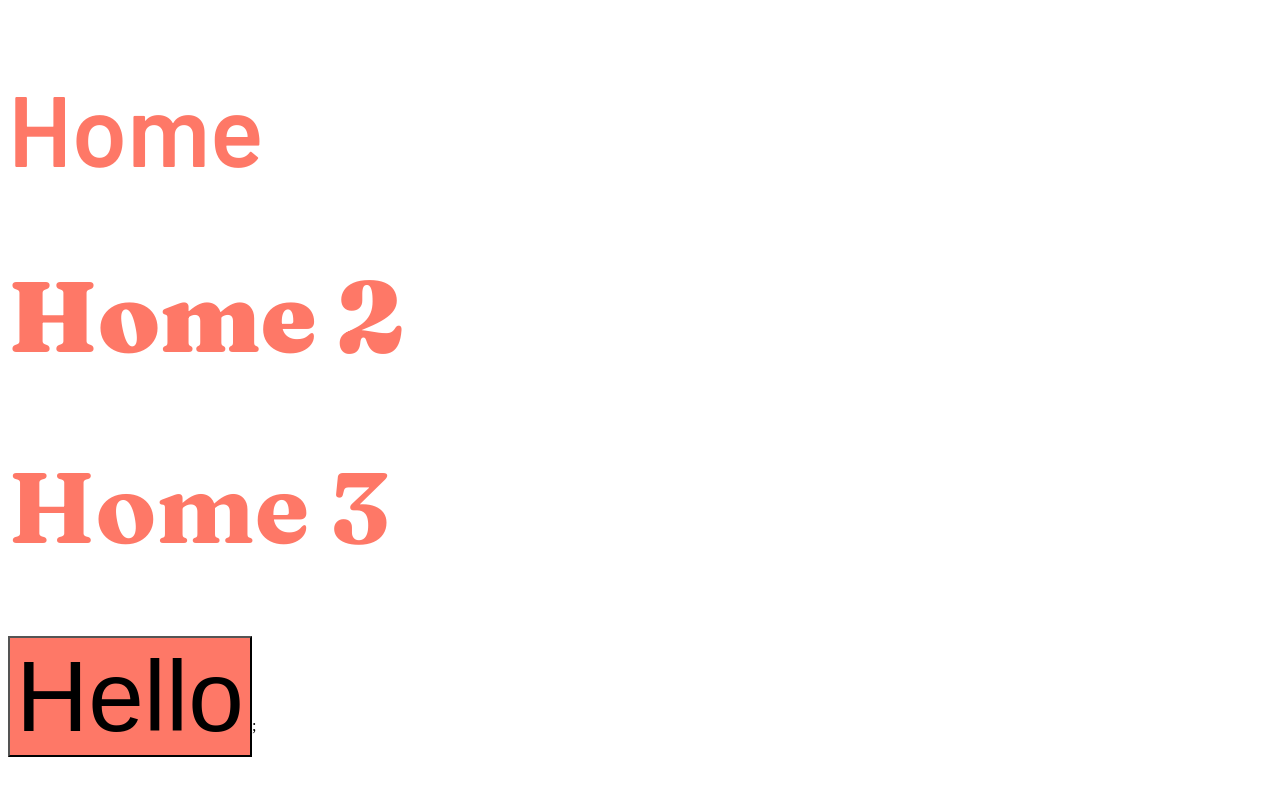
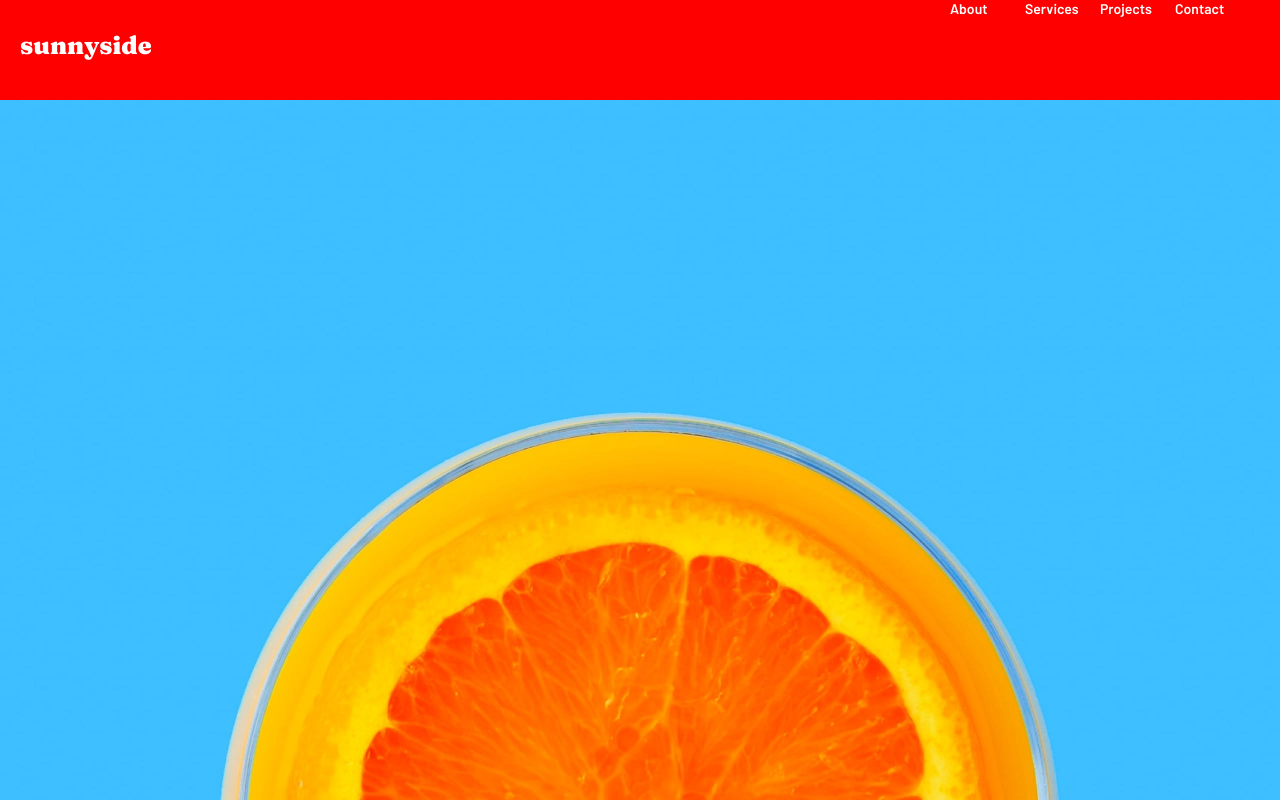
Before and after one commit to jessicanevesmachado/-sunnyside-landing-page, a React (Vite) app: page / in a window 1280 px wide. Built offline with nearby package versions, Linux system fonts and the light colour scheme.

Commit message:
first commit

```diff
--- a/src/App.jsx
+++ b/src/App.jsx
@@ -1,24 +1,5 @@
-import { Home } from "./pages/Home";
-import "./assets/styles/fonts.css";
-import { globalCss } from "./config/stitches.config";
-
-const globalStyles = globalCss({
-  "@font-face": [
-    {
-      fontFamily: "BarlowSemiBold",
-      src: 'local("Barlow-SemiBold-600"), url("/src/assets/styles/fonts/Barlow-SemiBold-600.ttf") format("truetype")',
-    },
-    {
-      fontFamily: "FrauncesBlack900",
-      src: 'local("Fraunces-Black-900"), url("/src/assets/styles/fonts/Fraunces-Black-900.ttf") format("truetype")',
-    },
-    {
-      fontFamily: "FrauncesBold700",
-      src: 'local("Fraunces-Bold-700"), url("/src/assets/styles/fonts/Fraunces-Bold-700.ttf") format("truetype")',
-    },
-  ],
-});
-
+import { Home } from "@/pages/Home";
+import { globalStyles } from "@/assets/styles/globalStyles";
 function App() {
   globalStyles();
   return (
--- /dev/null
+++ b/src/assets/styles/globalStyles.jsx
@@ -0,0 +1,24 @@
+import React from "react";
+import { globalCss } from "@/config/stitches.config";
+export const globalStyles = globalCss({
+  "*": {
+    margin: 0,
+    padding: 0,
+    width: "100%",
+    height: "100%",
+  },
+  "@font-face": [
+    {
+      fontFamily: "BarlowSemiBold",
+      src: 'local("Barlow-SemiBold-600"), url("/src/assets/styles/fonts/Barlow-SemiBold-600.ttf") format("truetype")',
+    },
+    {
+      fontFamily: "FrauncesBlack900",
+      src: 'local("Fraunces-Black-900"), url("/src/assets/styles/fonts/Fraunces-Black-900.ttf") format("truetype")',
+    },
+    {
+      fontFamily: "FrauncesBold700",
+      src: 'local("Fraunces-Bold-700"), url("/src/assets/styles/fonts/Fraunces-Bold-700.ttf") format("truetype")',
+    },
+  ],
+});
--- /dev/null
+++ b/src/components/Header/Header.jsx
@@ -0,0 +1,12 @@
+import * as Styled from "./Styled";
+import { Menu } from "../Menu/Menu";
+export const Header = () => {
+  return (
+    <Styled.Header>
+      <Styled.WrapperHeader>
+        <Styled.HeaderTitle>sunnyside</Styled.HeaderTitle>
+        <Menu />
+      </Styled.WrapperHeader>
+    </Styled.Header>
+  );
+};
--- /dev/null
+++ b/src/components/Header/Styled.jsx
@@ -0,0 +1,22 @@
+import { styled } from "@/config/stitches.config";
+export const Header = styled("header", {
+  backgroundColor: "#3DBFFF",
+  backgroundImage: `url("/src/assets/image-header.jpg")`,
+  backgroundRepeat: "no-repeat",
+  backgroundPosition: "center center ",
+  height: "100%",
+  width: "100%",
+  backgroundSize: "cover",
+});
+export const WrapperHeader = styled("section", {
+  backgroundColor: "red",
+  maxHeight: "100px",
+  display: "flex",
+  justifyContent: "space-between",
+});
+export const HeaderTitle = styled("a", {
+  padding: "30px 0 0 20px",
+  color: "$white",
+  fontFamily: "$frauncesBlack",
+  fontSize: "25px",
+});
--- /dev/null
+++ b/src/components/Menu/Menu.jsx
@@ -0,0 +1,15 @@
+import { useState } from "react";
+import * as Styled from "./Styled";
+
+export const Menu = () => {
+  const [menus] = useState(["About", "Services", "Projects", "Contact"]);
+  return (
+    <Styled.Navbar>
+      <Styled.ListContainer>
+        {menus.map((item, index) => (
+          <Styled.ListItem key={index}>{item}</Styled.ListItem>
+        ))}
+      </Styled.ListContainer>
+    </Styled.Navbar>
+  );
+};
--- /dev/null
+++ b/src/components/Menu/Styled.jsx
@@ -0,0 +1,23 @@
+import { styled } from "@/config/stitches.config";
+export const Navbar = styled("nav", {
+  marginRight: "30px",
+  maxWidth: "300px",
+});
+export const ListContainer = styled("ul", {
+  display: "flex",
+  listStyleType: "none",
+  maxHeight: "60px",
+});
+export const ListItem = styled("li", {
+  color: "$white",
+  fontSize: "14px",
+  fontFamily: "$barlowSemiBold",
+  display: "block",
+
+  "&:hover": {
+    color: "black",
+    backgroundColor: "$white",
+    borderRadius: "15px",
+  },
+  cursor: "pointer",
+});
--- a/src/config/stitches.config.js
+++ b/src/config/stitches.config.js
@@ -24,7 +24,7 @@ export const {
       white: "hsl(0, 0%, 100%)",
     },
     fontSizes: {
-      body: "100px",
+      body: "18px",
     },
     fonts: {
       barlowSemiBold: "BarlowSemiBold",
--- a/src/pages/Home.jsx
+++ b/src/pages/Home.jsx
@@ -1,35 +1,8 @@
-import { styled } from "/src/config/stitches.config";
-const Button = styled("button", {
-  backgroundColor: "$softRed",
-  fontSize: "$body",
-});
-
-const H1 = styled("h1", {
-  color: "$softRed",
-  fontSize: "$body",
-  fontFamily: "$barlowSemiBold",
-});
-
-const H1t = styled("h1", {
-  color: "$softRed",
-  fontSize: "$body",
-  fontFamily: "$frauncesBlack",
-});
-
-const H1r = styled("h1", {
-  color: "$softRed",
-  fontSize: "$body",
-  fontFamily: "$frauncesBold",
-});
-
+import { Header } from "@/components/Header/Header";
 export const Home = () => {
-  console.log("Home");
   return (
     <>
-      <H1>Home</H1>
-      <H1t>Home 2</H1t>
-      <H1r>Home 3</H1r>
-      <Button>Hello</Button>;
+      <Header />
     </>
   );
 };
--- a/vite.config.js
+++ b/vite.config.js
@@ -5,6 +5,11 @@ const path = require("path");
 // https://vitejs.dev/config/
 export default defineConfig({
   plugins: [react()],
+  root: "./",
+  build: {
+    outDir: "dist",
+  },
+  publicDir: "assets",
   resolve: {
     alias: {
       "@": path.resolve(__dirname, "src"),
```
Also changed, not shown: src/assets/styles/fonts.css (deleted, +0 -22 lines), src/assets/image-header.jpg (added), src/assets/images/image-header.jpg (added).
